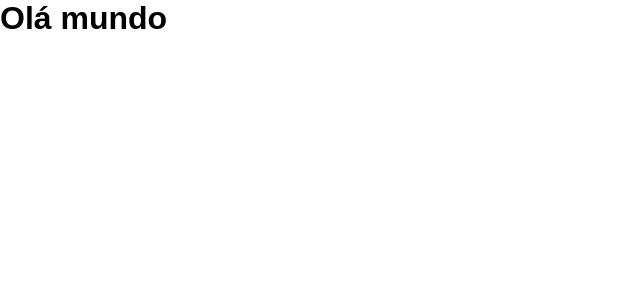
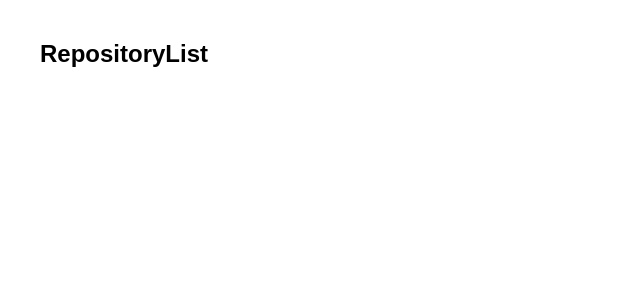
Before and after one commit to franciscoeymardneto/ignite_react-js_fundaments, a React app: page / in a window 1280 px wide. Shown: the top 300 px of the page, without its empty margins (0-640 px from the left). Built offline with nearby package versions, Linux system fonts and the light colour scheme.

Commit message:
feat: add repository list and item component

```diff
--- a/src/App.jsx
+++ b/src/App.jsx
@@ -1,10 +1,12 @@
 import React from 'react'
 import "../styles/global.scss"
-// import { Container } from './styles';
+import RepositoryList from './components/RepositoryList'
 
 function App() {
 
-  return <h1>Olá mundo</h1>;
+  return (
+    <RepositoryList />
+  )
 }
 
-export default App;
+export default App
--- /dev/null
+++ b/src/components/RepositoryItem.jsx
@@ -0,0 +1,10 @@
+import React from 'react';
+
+
+function RepositoryItem(props) {
+  return (
+    <li></li>
+  );
+}
+
+export default RepositoryItem;
--- /dev/null
+++ b/src/components/RepositoryList.jsx
@@ -0,0 +1,24 @@
+import React from 'react'
+import RepositoryItem from './RepositoryItem'
+
+import '../../styles/repositories.scss'
+
+const repository = {
+  name: 'unform',
+  description: 'Forms in React',
+  link: 'https://github.com/unform/unform'
+}
+
+function RepositoryList(props) {
+  return (
+    <section className="repository-list">
+      <h1>RepositoryList</h1>
+
+      <ul>
+        <RepositoryItem repository={repository} />
+      </ul>
+    </section>
+  );
+}
+
+export default RepositoryList
--- /dev/null
+++ b/styles/repositories.scss
@@ -0,0 +1,28 @@
+section.repository-list{
+  margin: 40px;
+
+  h1 {
+    margin-bottom: 16px;
+  };
+
+  ul {
+    list-style: none;
+
+    li {
+      & + li {
+        margin-top: 28px;
+      }
+      p {
+        font-size: 14px;
+        color: #444;
+        margin-top: 8px;
+      }
+      a {
+        display: inline-block;
+        margin-top: 16px;
+        text-decoration: none;
+        color: #8257e6;
+      }
+    }
+  }
+}
```
